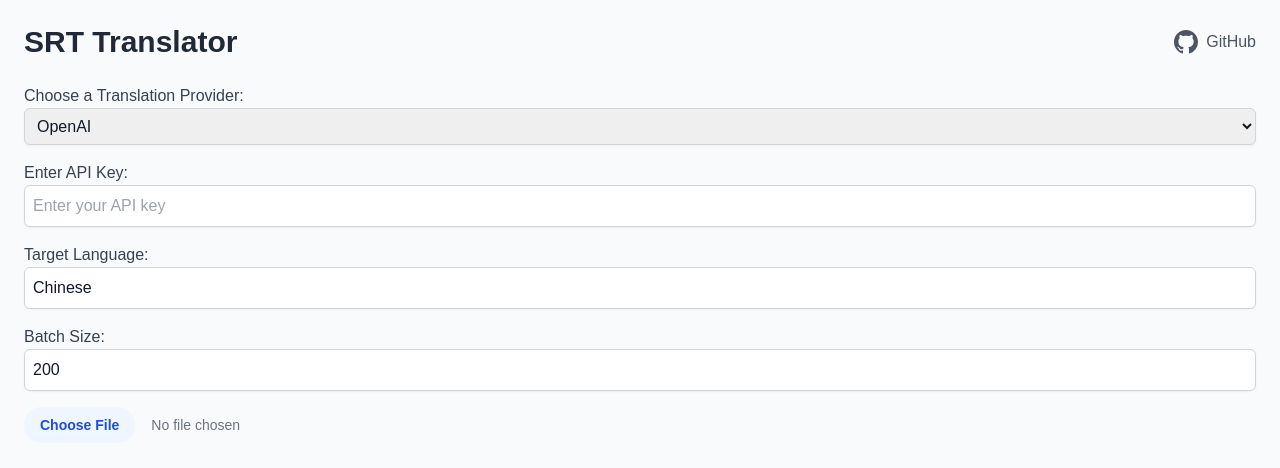
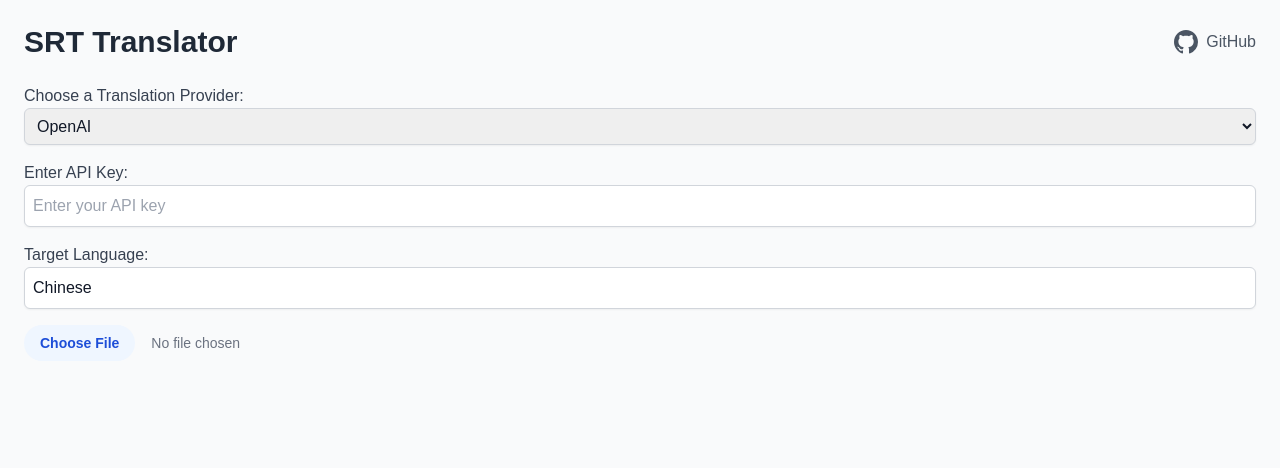
Before and after one commit to justoy/srt-translator-fe, a Next.js app: page / in a window 1280 px wide. Shown: the top 468 px of the page. Built offline with nearby package versions, Linux system fonts and the light colour scheme.

Commit message:
change concurrency

```diff
--- a/app/page.tsx
+++ b/app/page.tsx
@@ -34,7 +34,8 @@
     return 'Chinese';
   });
   const [progress, setProgress] = useState({ completed: 0, total: 0 });
-  const [batchSize, setBatchSize] = useState(200);
+  const batchSize = 100;
+  const concurrency = 6;
 
   // Handle SRT File Upload
   const handleFileUpload = async (e: React.ChangeEvent<HTMLInputElement>) => {
@@ -74,9 +75,9 @@
       // Create a new Map to store all translated entries
       const allTranslated = new Map<number, SubtitleEntry>();
 
-      // Process batches concurrently in groups of 3
-      for (let i = 0; i < batches.length; i += 3) {
-        const batchGroup = batches.slice(i, i + 3);
+      // Process batches concurrently
+      for (let i = 0; i < batches.length; i += concurrency) {
+        const batchGroup = batches.slice(i, i + concurrency);
         const translations = await Promise.all(batchGroup.map((batch) => translateBatch(batch)));
 
         // Merge translated batches into the final map
@@ -192,18 +193,6 @@
         />
       </div>
 
-      {/* Batch Size Selection */}
-      <div className="mt-4">
-        <label className="block font-medium text-gray-700">Batch Size:</label>
-        <input
-          className="border border-gray-300 p-2 w-full rounded-md shadow-sm focus:outline-none focus:ring-2 focus:ring-blue-500"
-          type="number"
-          min="1"
-          max="200"
-          value={batchSize}
-          onChange={(e) => setBatchSize(Math.max(1, Math.min(200, parseInt(e.target.value) || 20)))}
-        />
-      </div>
 
       {/* File Upload */}
       <div className="mt-4">
```
